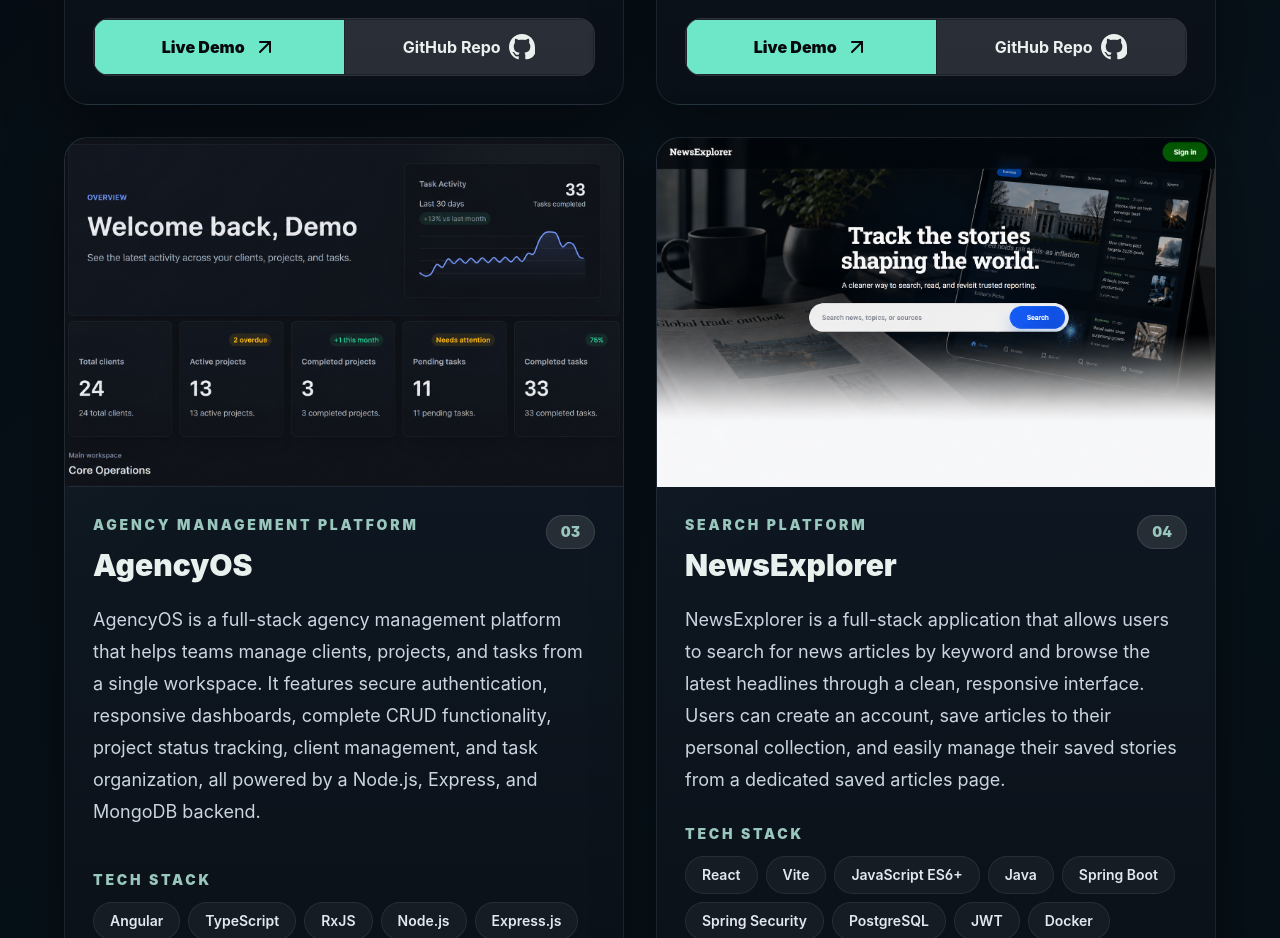
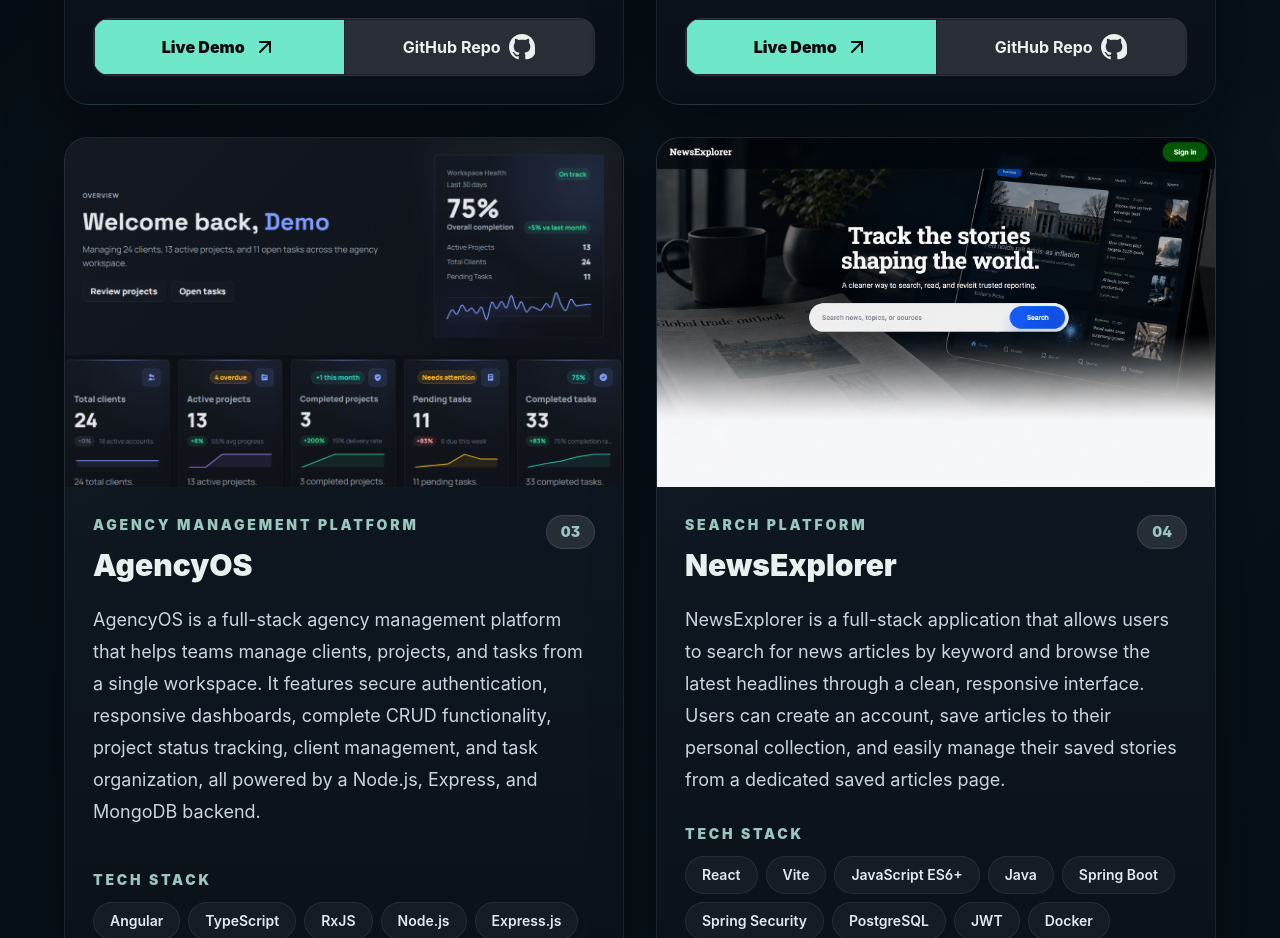
Before and after one commit to Alvarez-J1/Frontend-Portfolio, a Next.js app: page / in a window 1280 px wide. Shown: the part 1940-2878 px from the top of the page. Built offline with nearby package versions, Linux system fonts and the light colour scheme.

Commit message:
changed agencyos screenshot

```diff
--- a/app/page.tsx
+++ b/app/page.tsx
@@ -561,7 +561,7 @@ const projects = [
       "SCSS"
     ],
     accent: "from-emerald-300 to-teal-200",
-    screenshot: "/at.png",
+    screenshot: "/aqw.png",
     screenshotAlt: "AgencyOS agency management platform preview",
     actions: [
       {
```
Also changed, not shown: public/aqw.png (added).
